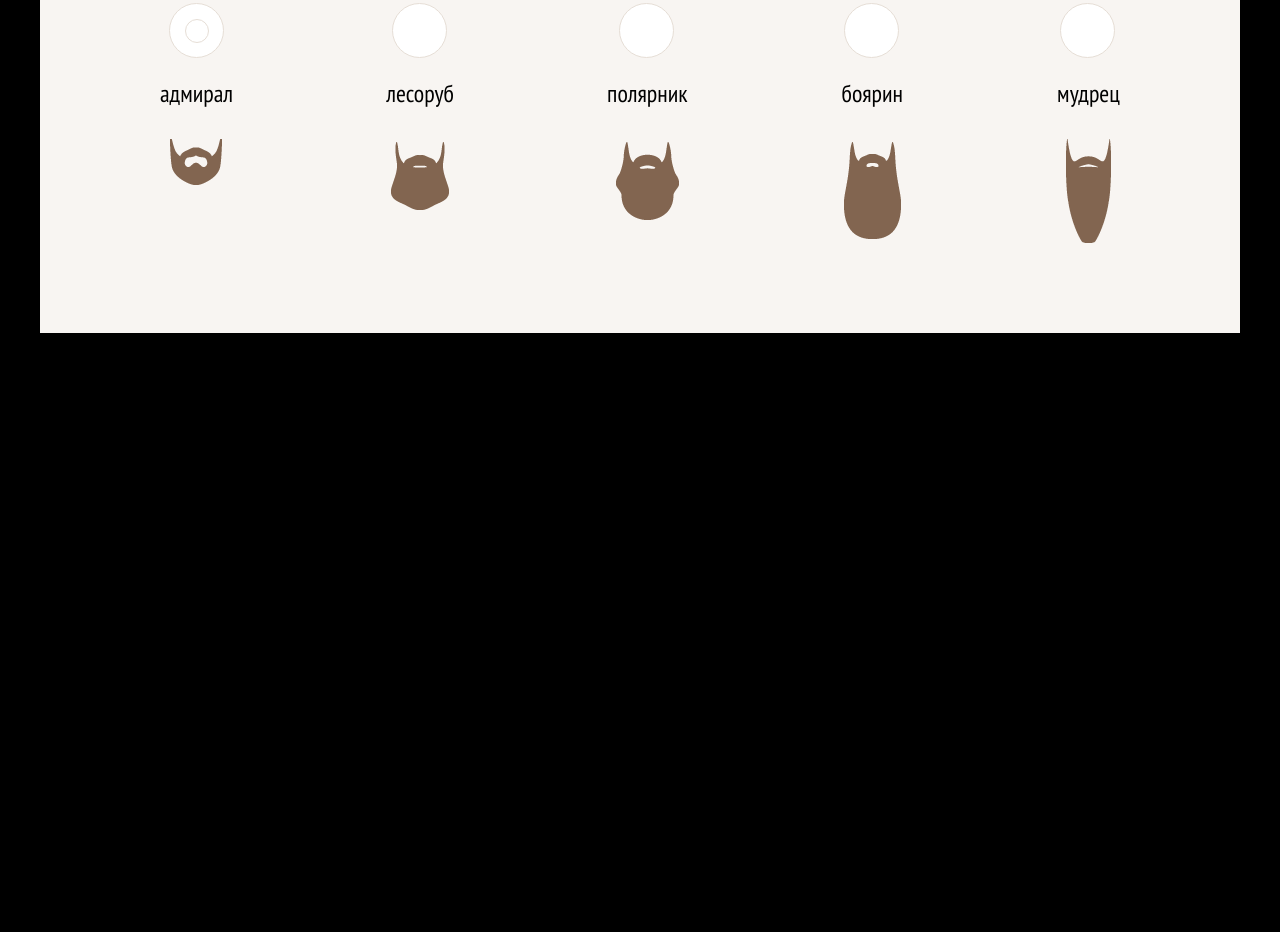
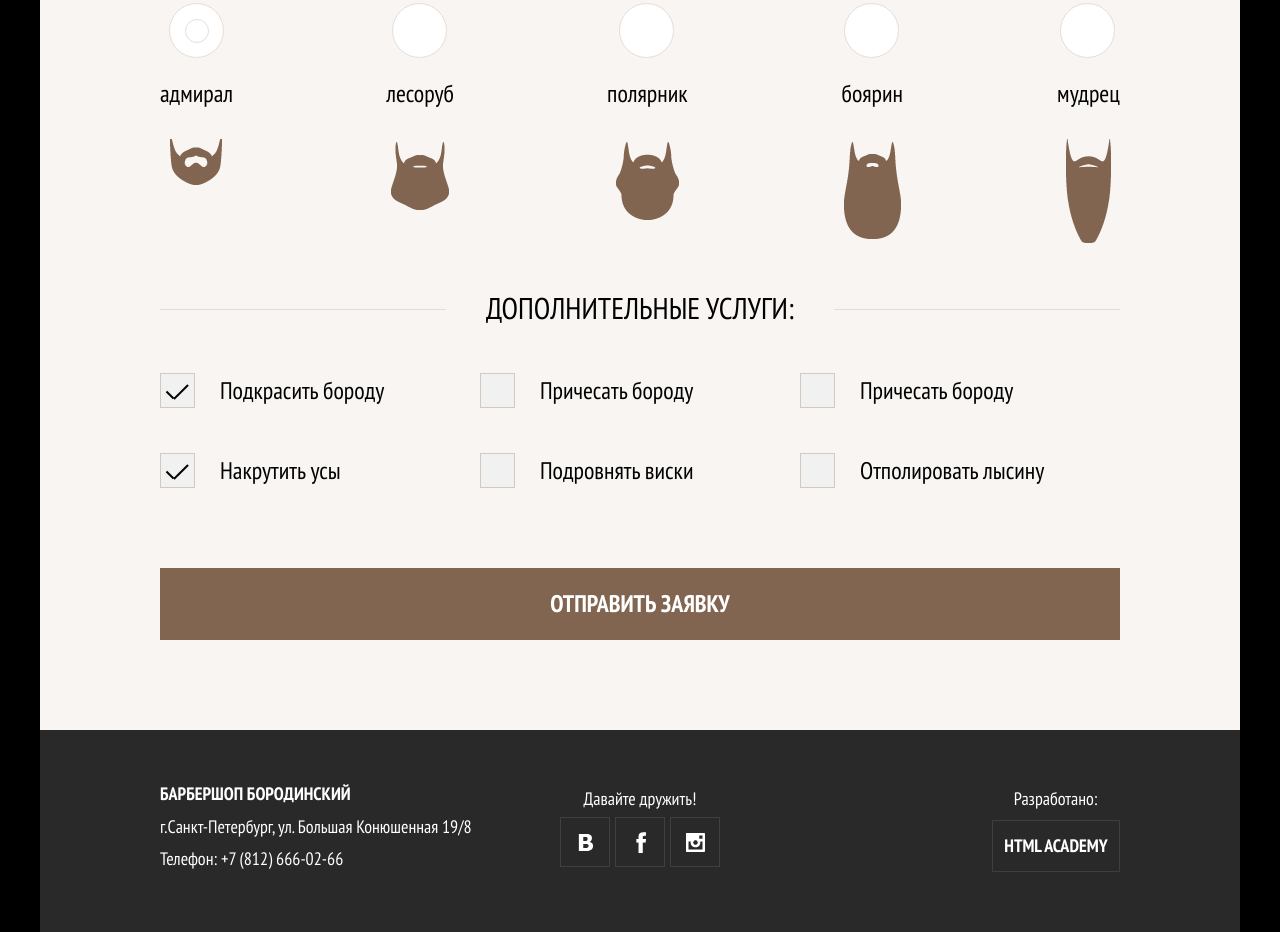
Before and after one commit to wanderway/barbershop.pixel, a website: page src/form.html in a window 1280 px wide. Shown: the part 1128-2060 px from the top of the page. Before the commit the page ends 1461 px from the top, so only its background shows below. Drawn offline with nearby package versions, Linux system fonts and the light colour scheme; files that its build step writes are made by us from their sources.

Commit message:
form-page desktop version done

```diff
--- a/src/form.html
+++ b/src/form.html
@@ -80,29 +80,63 @@
             <span class="form-block__model-image  form-block__model-image--sage"></span>
           </label>
         </div>
+        <span class="form-block__service-choice-title">дополнительные услуги:</span>
+        <div class="form-block__checkbox-wrapper">
+          <label class="form-block__checkbox-items" for="first-service">
+            <input class="form-block__checkbox-item" type="checkbox" name="first-service" id="first-service" checked>
+            <span class="form-block__checkbox-indicator"></span>
+            <span class="form-block__service-title">Подкрасить бороду</span>
+          </label>
+          <label class="form-block__checkbox-items" for="second-service">
+            <input class="form-block__checkbox-item" type="checkbox" name="second-service" id="second-service">
+            <span class="form-block__checkbox-indicator"></span>
+            <span class="form-block__service-title">Причесать бороду</span>
+          </label>
+          <label class="form-block__checkbox-items" for="third-service">
+            <input class="form-block__checkbox-item" type="checkbox" name="third-service" id="third-service">
+            <span class="form-block__checkbox-indicator"></span>
+            <span class="form-block__service-title">Причесать бороду</span>
+          </label>
+          <label class="form-block__checkbox-items" for="fourth-service">
+            <input class="form-block__checkbox-item" type="checkbox" name="fourth-service" id="fourth-service" checked>
+            <span class="form-block__checkbox-indicator"></span>
+            <span class="form-block__service-title">Накрутить усы</span>
+          </label>
+          <label class="form-block__checkbox-items" for="fifth-service">
+            <input class="form-block__checkbox-item" type="checkbox" name="fifth-service" id="fifth-service">
+            <span class="form-block__checkbox-indicator"></span>
+            <span class="form-block__service-title">Подровнять виски</span>
+          </label>
+          <label class="form-block__checkbox-items" for="six-service">
+            <input class="form-block__checkbox-item" type="checkbox" name="six-service" id="six-service">
+            <span class="form-block__checkbox-indicator"></span>
+            <span class="form-block__service-title">Отполировать лысину</span>
+          </label>
+        </div>
+        <button class="form-block__form-button">отправить заявку</button>
       </form>
       <a class="form-block__button  btn" href="#">на главную</a>
     </div>
   </section>
-  <!--<footer class="footer">-->
-    <!--<div class="footer__wrapper  container">-->
-      <!--<section class="footer__item  footer__item&#45;&#45;contact">-->
-        <!--<div class="footer__title">барбершоп бородинский</div>-->
-        <!--<a class="footer__address"  href="#">г.Санкт-Петербург, ул. Большая<br> Конюшенная 19/8</a>-->
-        <!--<a class="footer__phone" href="tel:+78126660266">Телефон: +7 (812) 666-02-66</a>-->
-      <!--</section>-->
-      <!--<section class="footer__item  footer__item&#45;&#45;social">-->
-        <!--<p>Давайте дружить!</p>-->
-        <!--<a class="footer__social-btn footer__social-btn&#45;&#45;vk" href="#">Вконтакте</a>-->
-        <!--<a class="footer__social-btn footer__social-btn&#45;&#45;fb" href="#">Фейсбук</a>-->
-        <!--<a class="footer__social-btn footer__social-btn&#45;&#45;inst" href="#">Инстаграм</a>-->
-      <!--</section>-->
-      <!--<section class="footer__item  footer__item&#45;&#45;copyright">-->
-        <!--<p>Разработано:</p>-->
-        <!--<a class="footer__button  btn" href="https://htmlacademy.ru">HTML Academy</a>-->
-      <!--</section>-->
-    <!--</div>-->
-  <!--</footer>-->
+  <footer class="footer">
+    <div class="footer__wrapper  container">
+      <section class="footer__item  footer__item--contact">
+        <div class="footer__title">барбершоп бородинский</div>
+        <a class="footer__address"  href="#">г.Санкт-Петербург, ул. Большая<br> Конюшенная 19/8</a>
+        <a class="footer__phone" href="tel:+78126660266">Телефон: +7 (812) 666-02-66</a>
+      </section>
+      <section class="footer__item  footer__item--social">
+        <p>Давайте дружить!</p>
+        <a class="footer__social-btn footer__social-btn--vk" href="#">Вконтакте</a>
+        <a class="footer__social-btn footer__social-btn--fb" href="#">Фейсбук</a>
+        <a class="footer__social-btn footer__social-btn--inst" href="#">Инстаграм</a>
+      </section>
+      <section class="footer__item  footer__item--copyright">
+        <p>Разработано:</p>
+        <a class="footer__button  btn" href="https://htmlacademy.ru">HTML Academy</a>
+      </section>
+    </div>
+  </footer>
   <script src="js/main.js"></script>
   </body>
 </html>
--- a/src/style/form-block.scss
+++ b/src/style/form-block.scss
@@ -104,6 +104,7 @@
   &__model-wrapper {
     display: flex;
     justify-content: space-between;
+    margin-bottom: 50px;
 
     font: 24px $Sans-Narrow_regular;
   }
@@ -182,4 +183,104 @@
   &__model-image--sage {
     background-position: -342px -10px;
   }
+
+  &__checkbox-wrapper {
+    display: flex;
+    flex-wrap: wrap;
+    margin-bottom: 80px;
+
+    font: 24px $Sans-Narrow_regular;
+    line-height: 35px;
+  }
+
+  &__checkbox-items {
+    position: relative;
+
+    width: calc(100% / 3);
+    padding-left: 60px;
+
+    &:nth-child(1),
+    &:nth-child(2),
+    &:nth-child(3){
+      margin-bottom: 45px;
+    }
+  }
+
+  &__checkbox-item {
+    display: none;
+  }
+
+  &__checkbox-item + &__checkbox-indicator {
+    position: absolute;
+    left: 0;
+
+    width: 35px;
+    height: 35px;
+
+    background: #f1f1f1;
+    border: 1px solid #d5c9bd;
+
+    transition: .5s;
+
+    &:hover {
+      border: 1px solid #6a4d38;
+
+      transition: .6s;
+
+    }
+  }
+
+  &__checkbox-item[type="checkbox"]:checked + &__checkbox-indicator::after {
+    position: absolute;
+    top: 17px;
+    left: 10px;
+
+    width: 20px;
+    height: 2px;
+
+    background: #000000;
+
+    content: "";
+  }
+
+  &__checkbox-item + &__checkbox-indicator:after {
+    transform: rotate(-45deg);
+  }
+
+  &__checkbox-item[type="checkbox"]:checked + &__checkbox-indicator::before {
+    position: absolute;
+    top: 20px;
+    left: 4px;
+
+    width: 10px;
+    height: 2px;
+
+    background: #000000;
+
+    content: "";
+  }
+
+  &__checkbox-item + &__checkbox-indicator:before {
+    transform: rotate(45deg);
+  }
+
+  &__form-button {
+    width: 100%;
+    font: 24px $Sans-Narrow_bold;
+    text-transform: uppercase;
+    line-height: 70px;
+
+    color: #ffffff;
+    background: #826550;
+    border: none;
+    cursor: pointer;
+
+    transition: .4s;
+
+    &:hover {
+      background: #6a4d38;
+
+      transition: .5s;
+    }
+  }
 }
```
